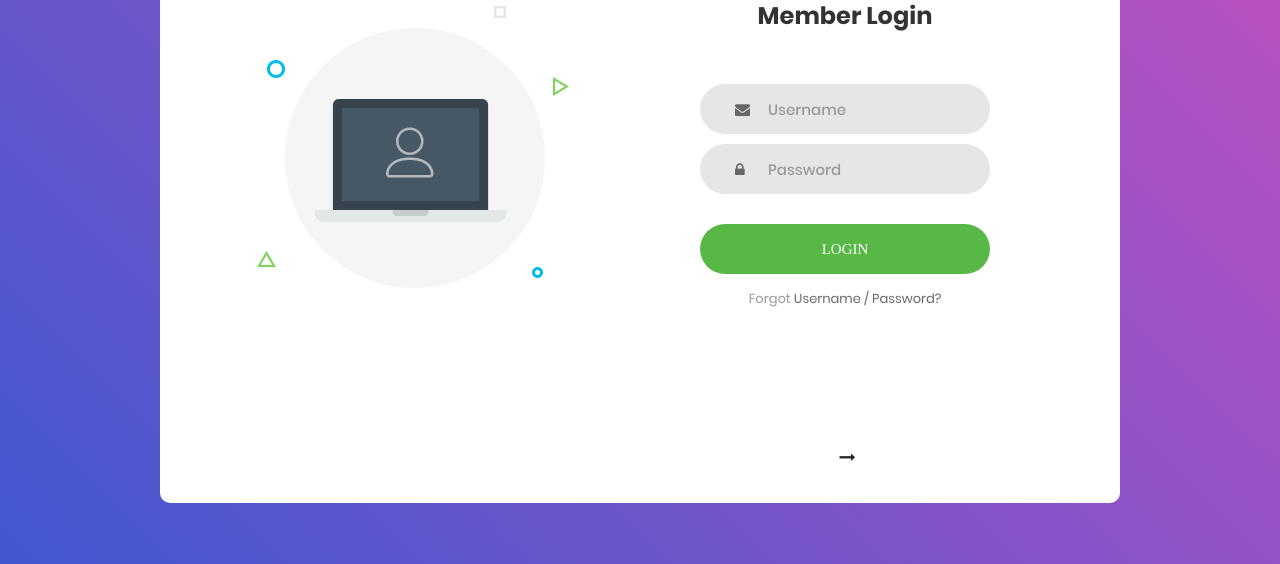
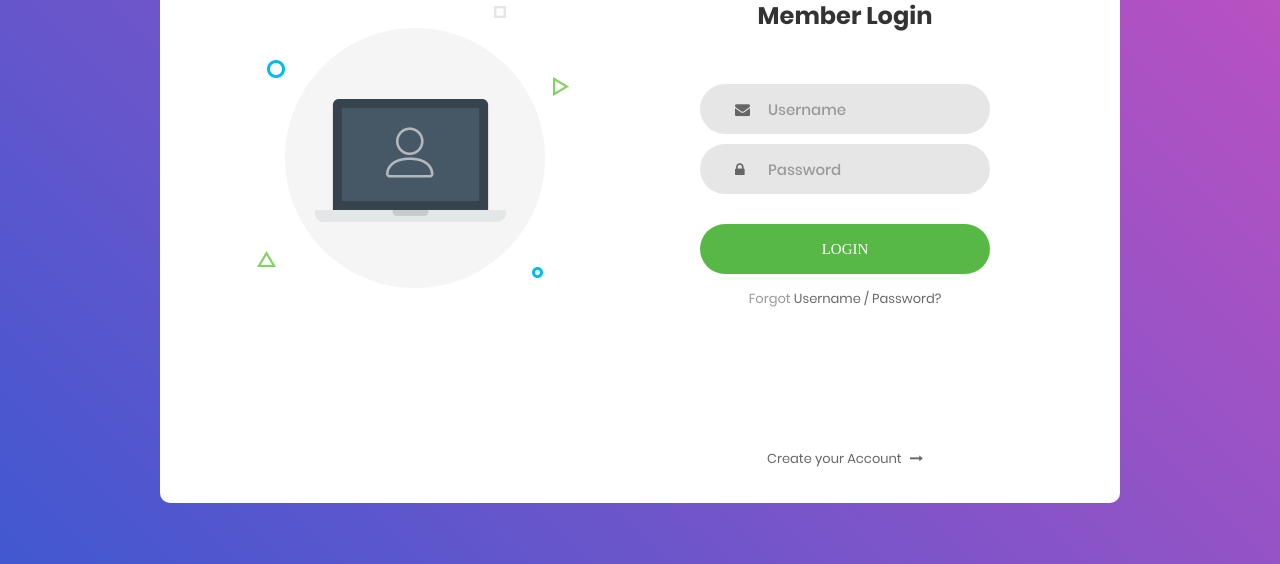
Before and after one commit to gosrahul21/Django-social, a Django app: page /account/login/ in a window 1280 px wide. Shown: the part 236-800 px from the top of the page. Run offline with Django 3.2, Linux system fonts and the light colour scheme; some libraries are stand-ins or nearby versions; some web fonts are replaced.

Commit message:
Update login.html

```diff
--- a/Site/account/templates/account/login.html
+++ b/Site/account/templates/account/login.html
@@ -73,8 +73,8 @@
 					</div>
 
 					<div class="text-center p-t-136">
-						<!--<a class="txt2" href="#">
-							Create your Account-->
+						<a class="txt2" href="{%url 'account:signup'%}">
+							Create your Account
 							<i class="fa fa-long-arrow-right m-l-5" aria-hidden="true"></i>
 						</a>
 					</div>
```
